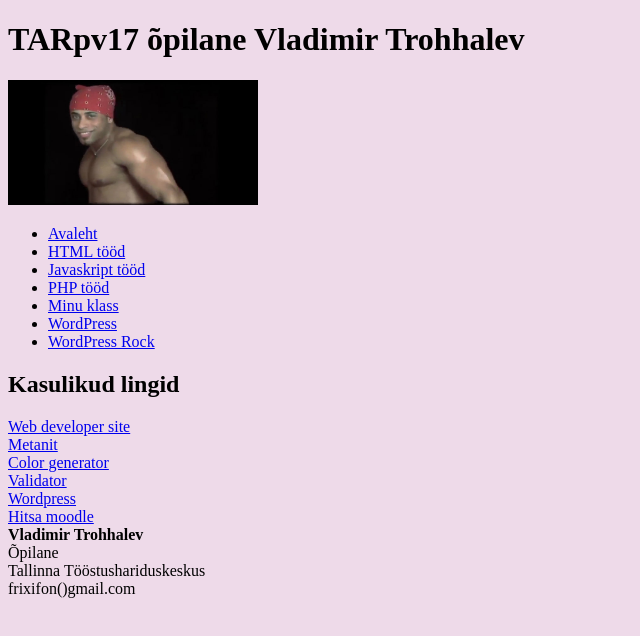
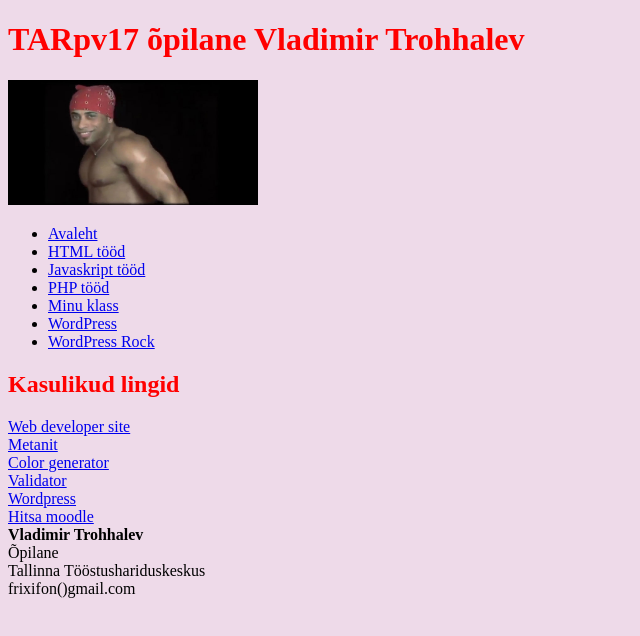
Before and after one commit to frixifon/Repository_Ryhm6, a plain HTML site: page git/index.html in a window 1280 px wide. Shown: the whole page, without its empty margins (0-640 px from the left). Drawn offline with Linux system fonts and the light colour scheme.

Commit message:
Header styles added

```diff
--- a/git/Mainstyle.css
+++ b/git/Mainstyle.css
@@ -3,5 +3,8 @@ body{
 	color: black
 }
 /* Сделать оформление оформление для заголовков */
+h1, h2, h3, h4, h5, h6 {
+	color: red;
+}
 /* Сделать оформление оформление для подвала */
 /* Сделать оформление оформление для меню навигации */
```
